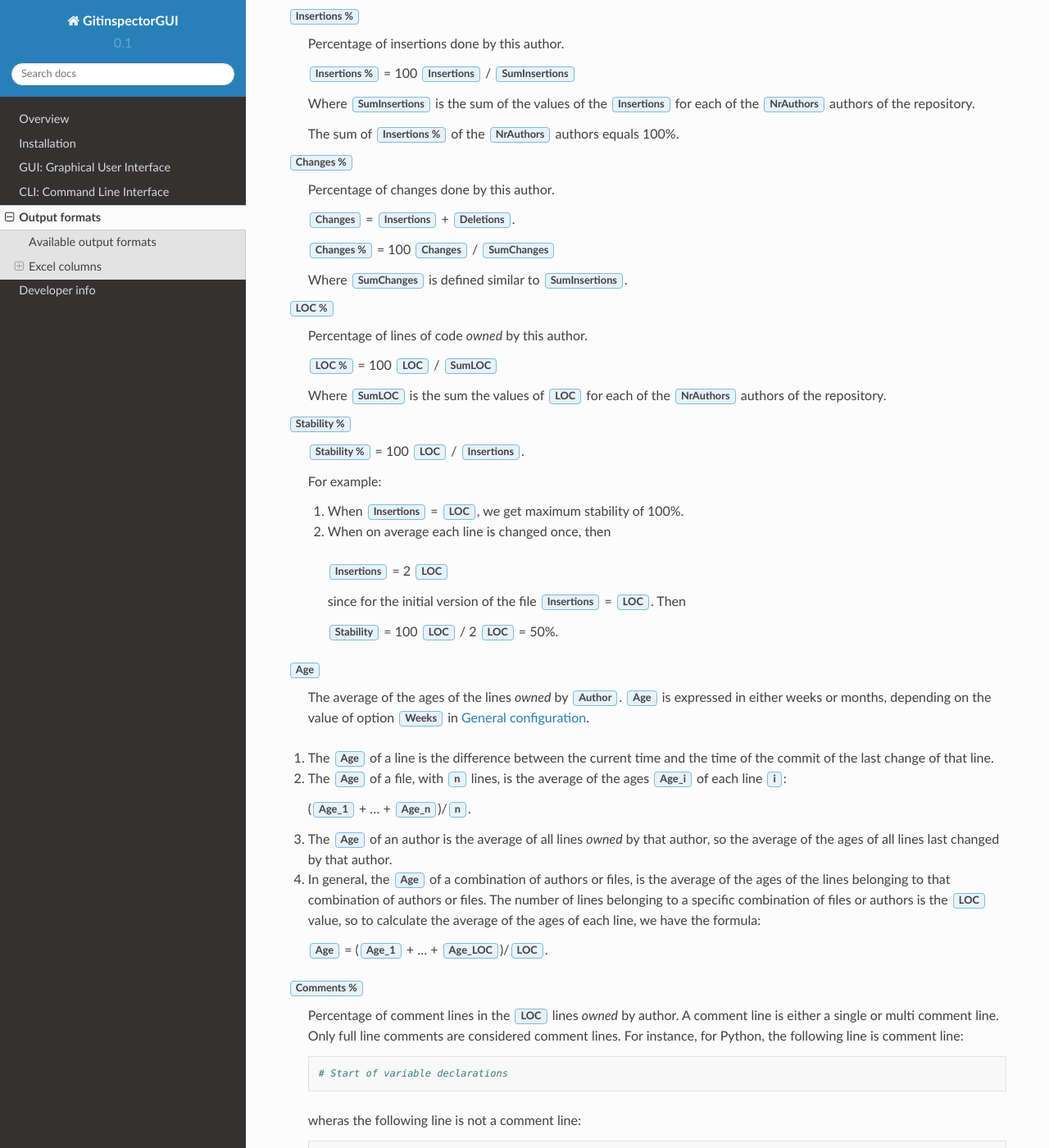
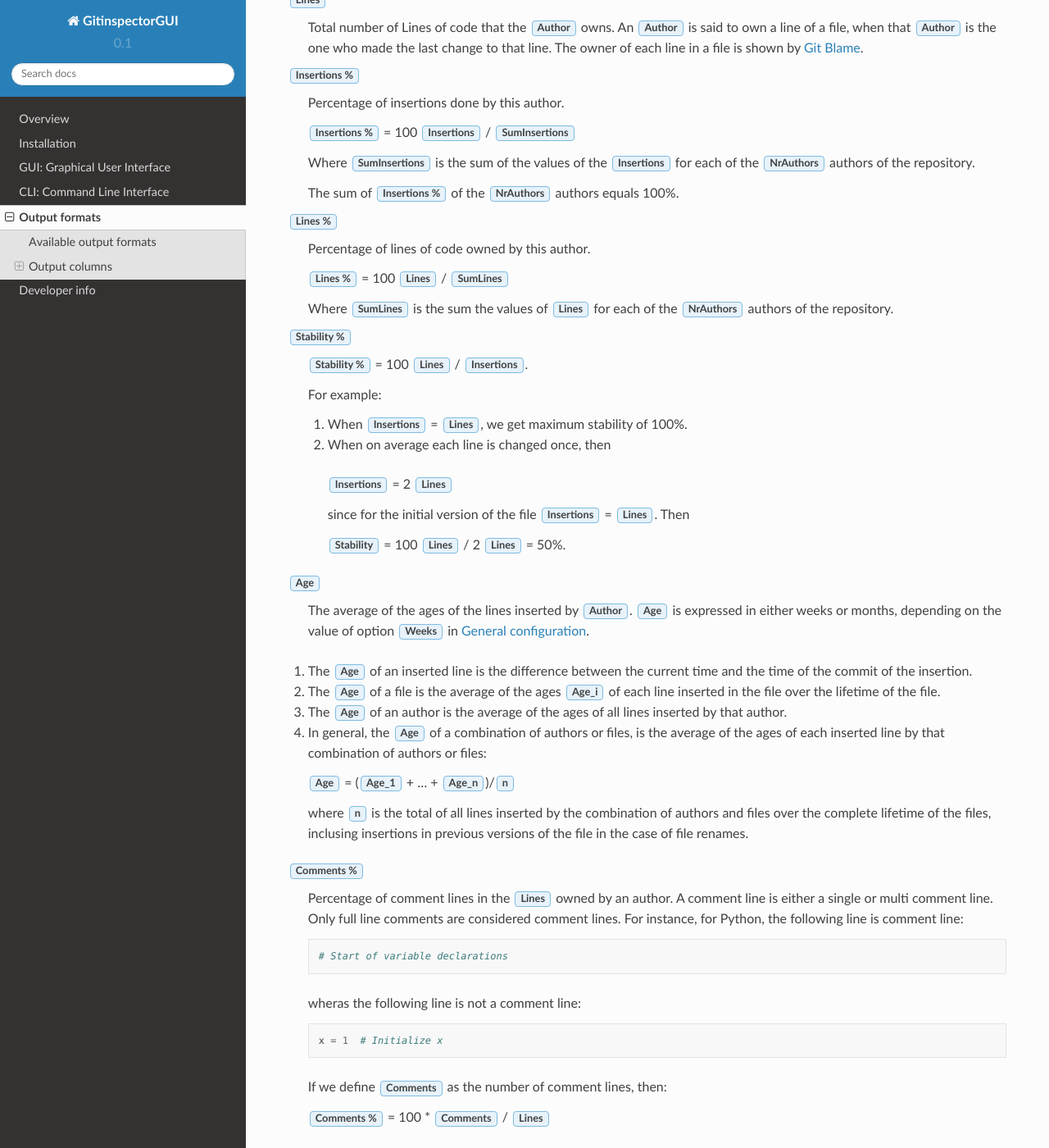
Before and after one commit to davbeek/gitinspectorgui-rtd, a Sphinx documentation site: the page built from docs/source/output-formats.rst, in a window 1280 px wide and 1400 px high, scrolled down 1198 px. Shown: the whole window at 82% size. Built offline with Sphinx 7.4.7 and the Read the Docs theme 2.0.0, drawn with Linux system fonts in a browser that asks for light colours; some of the changed text lies outside the part shown.

Commit message:
Update overview and output column descriptions

```diff
--- a/docs/source/gui.rst
+++ b/docs/source/gui.rst
@@ -85,7 +85,6 @@ Output prepostfix
 
 Search depth
   Ignored in this case.
-
 
 
 Input folder path is a folder but not a repository
@@ -176,7 +175,6 @@ A blame worksheet shows the contents of each file and indicates for each line
 in the file in which commit the line was last changed, at which date and by
 which author.
 
-
 Output format text
 ------------------
 Selects whether output for the :guilabel:`text` format is generated. See
--- a/docs/source/output-formats.rst
+++ b/docs/source/output-formats.rst
@@ -22,14 +22,17 @@ Available output formats
 	This is the default output format of the CLI.
 
 
-Excel columns
--------------
+Output columns
+--------------
 
 Default columns
 ^^^^^^^^^^^^^^^
 
+We discuss the columns that are present in the output by default in the text
+output and in the Authors sheet of the Excel output.
+
 :guilabel:`Repository`
-  Name of the repisotry folder
+  Name of the repository folder
 
 :guilabel:`Author`
   Author name(s). If the same author uses multiple names, they are
@@ -55,11 +58,11 @@ Default columns
   Total number of deletions in in :guilabel:`Repository` done by
   :guilabel:`Author`.
 
-:guilabel:`LOC`
-  Total number of Lines Of Code that the :guilabel:`Author` `owns`. An
-  :guilabel:`Author` is said to `own` a line of a file, when that
+:guilabel:`Lines`
+  Total number of Lines of code that the :guilabel:`Author` owns.
+  An :guilabel:`Author` is said to own a line of a file, when that
   :guilabel:`Author` is the one who made the last change to that line. The
-  `owner` of each line in a file is shown by `Git Blame
+  owner of each line in a file is shown by `Git Blame
   <https://git-scm.com/docs/git-blame>`_.
 
 :guilabel:`Insertions %`
@@ -74,66 +77,58 @@ Default columns
   The sum of :guilabel:`Insertions %` of the :guilabel:`NrAuthors` authors
   equals 100%.
 
-:guilabel:`Changes %`
-  Percentage of changes done by this author.
 
-  :guilabel:`Changes` = :guilabel:`Insertions` + :guilabel:`Deletions`.
+:guilabel:`Lines %`
+  Percentage of lines of code owned by this author.
 
-  :guilabel:`Changes %` = 100 :guilabel:`Changes` / :guilabel:`SumChanges`
+  :guilabel:`Lines %` = 100 :guilabel:`Lines` / :guilabel:`SumLines`
 
-  Where :guilabel:`SumChanges` is defined similar to :guilabel:`SumInsertions`.
-
-:guilabel:`LOC %`
-  Percentage of lines of code `owned` by this author.
-
-  :guilabel:`LOC %` = 100 :guilabel:`LOC` / :guilabel:`SumLOC`
-
-  Where :guilabel:`SumLOC` is the sum the values of :guilabel:`LOC` for each of
+  Where :guilabel:`SumLines` is the sum the values of :guilabel:`Lines` for each of
   the :guilabel:`NrAuthors` authors of the repository.
 
 
 :guilabel:`Stability %`
-  :guilabel:`Stability %` = 100 :guilabel:`LOC` / :guilabel:`Insertions`.
+  :guilabel:`Stability %` = 100 :guilabel:`Lines` / :guilabel:`Insertions`.
 
   For example:
 
-  1. When :guilabel:`Insertions` = :guilabel:`LOC`, we get maximum stability of
+  1. When :guilabel:`Insertions` = :guilabel:`Lines`, we get maximum stability of
      100%.
   2. When on average each line is changed once, then
 
-    :guilabel:`Insertions` = 2 :guilabel:`LOC`
+    :guilabel:`Insertions` = 2 :guilabel:`Lines`
 
     since for the initial version of the file :guilabel:`Insertions` =
-    :guilabel:`LOC`. Then
+    :guilabel:`Lines`. Then
 
-    :guilabel:`Stability` = 100 :guilabel:`LOC` / 2 :guilabel:`LOC` = 50%.
-
+    :guilabel:`Stability` = 100 :guilabel:`Lines` / 2 :guilabel:`Lines` = 50%.
 
 :guilabel:`Age`
-  The average of the ages of the lines `owned` by :guilabel:`Author`.
+  The average of the ages of the lines inserted by :guilabel:`Author`.
   :guilabel:`Age` is expressed in either weeks or months, depending on the value
   of option :guilabel:`Weeks` in :ref:`general_config`.
 
-1. The :guilabel:`Age` of a line is the difference between the current time and
-   the time of the commit of the last change of that line.
-2. The :guilabel:`Age` of a file, with :guilabel:`n` lines, is the average of
-   the ages :guilabel:`Age_i` of each line :guilabel:`i`:
+1. The :guilabel:`Age` of an inserted line is the difference between the current time and
+   the time of the commit of the insertion.
+2. The :guilabel:`Age` of a file is the average of
+   the ages :guilabel:`Age_i` of each line inserted in the file over the
+   lifetime of the file.
 
-   (:guilabel:`Age_1` + ... + :guilabel:`Age_n`)/:guilabel:`n`.
-
-3. The :guilabel:`Age` of an author is the average of all lines `owned` by that
-   author, so the average of the ages of all lines last changed by that author.
+3. The :guilabel:`Age` of an author is the average of the ages of all lines
+   inserted by that author.
 4. In general, the :guilabel:`Age` of a combination of authors or files, is the
-   average of the ages of the lines belonging to that combination of authors or
-   files. The number of lines belonging to a specific combination of files or
-   authors is the :guilabel:`LOC` value, so to calculate the average of the
-   ages of each line, we have the formula:
+   average of the ages of each inserted line by that combination of authors
+   or files:
 
    :guilabel:`Age` = (:guilabel:`Age_1` + ... +
-   :guilabel:`Age_LOC`)/:guilabel:`LOC`.
+   :guilabel:`Age_n`)/:guilabel:`n`
+
+   where :guilabel:`n` is the total of all lines inserted by the combination of
+   authors and files over the complete lifetime of the files, inclusing insertions in previous versions of the file
+   in the case of file renames.
 
 :guilabel:`Comments %`
-  Percentage of comment lines in the :guilabel:`LOC` lines `owned` by author. A
+  Percentage of comment lines in the :guilabel:`Lines` owned by an author. A
   comment line is either a single or multi comment line. Only full line comments
   are considered comment lines. For instance, for Python, the following line is
   comment line:
@@ -150,9 +145,7 @@ Default columns
 
   If we define :guilabel:`Comments` as the number of comment lines, then:
 
-  :guilabel:`Comments %` = :guilabel:`Comments` / :guilabel:`LOC`
-
-
+  :guilabel:`Comments %` = 100 * :guilabel:`Comments` / :guilabel:`Lines`
 
 
 Additional columns
@@ -167,8 +160,5 @@ number of authors. This is achieved by multiplying the :guilabel:`%` column by
 :guilabel:`Scaled insertions %`
   Scaled percentage of :guilabel:`Insertions %`.
 
-:guilabel:`Scaled changes %`
-  Scaled percentage of :guilabel:`Changes %`.
-
-:guilabel:`Scaled LOC %`
-  Scaled percentage of :guilabel:`LOC %`.
+:guilabel:`Scaled Lines %`
+  Scaled percentage of :guilabel:`Lines %`.
```
Also changed, not shown: docs/source/overview.rst (+32 -3 lines).
